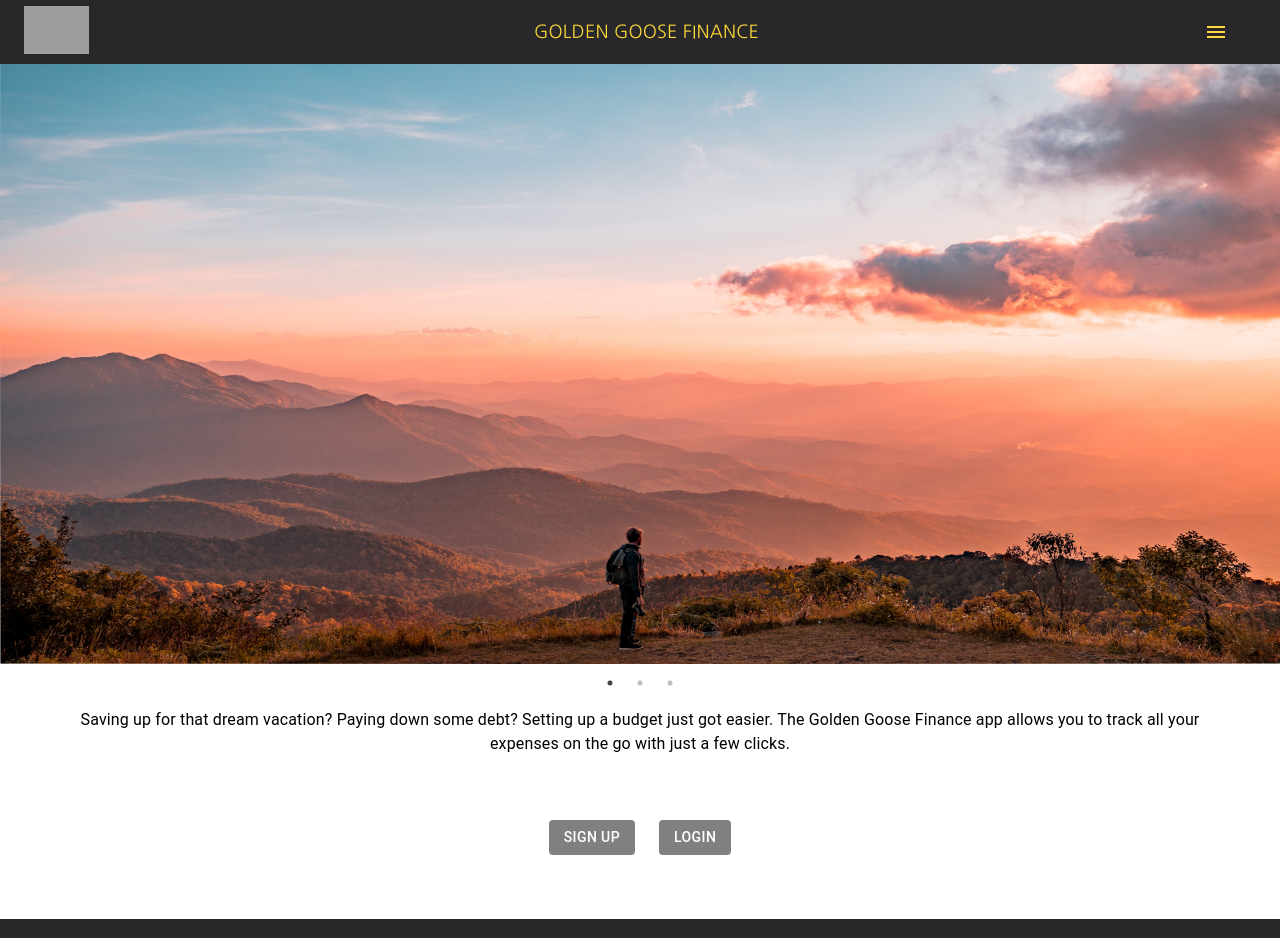
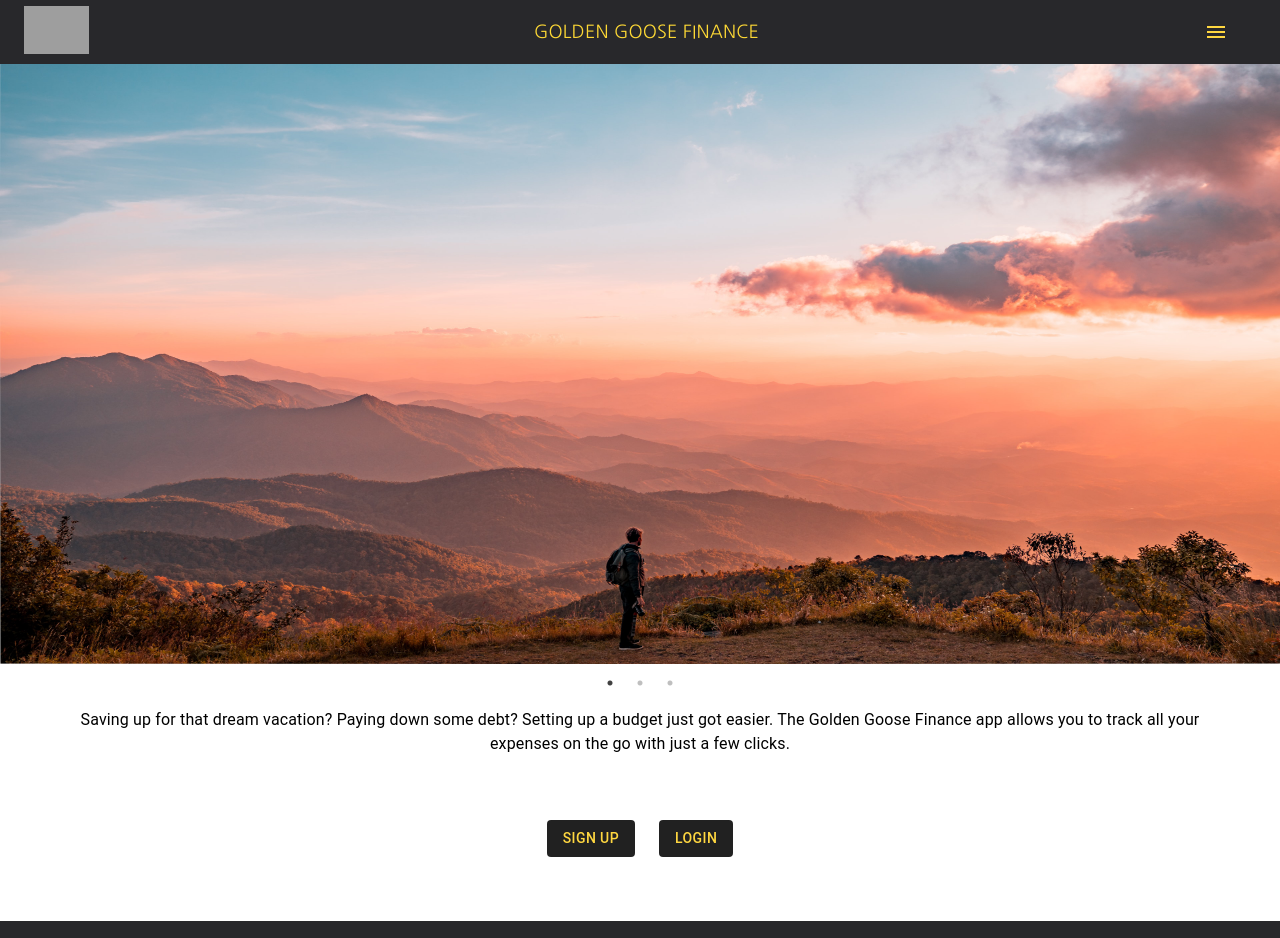
Before and after one commit to edyta0106/Golden-Goose-Finance, a React (Create React App) app in the folder client/: page / in a window 1280 px wide. Shown: the top 938 px of the page. Built offline with nearby package versions, Linux system fonts and the light colour scheme; grey boxes are pictures that could not be loaded.

Commit message:
Added button styling

```diff
--- a/client/src/components/Header/Header.js
+++ b/client/src/components/Header/Header.js
@@ -53,6 +53,7 @@ export default function ButtonAppBar() {
           {Auth.loggedIn() !== true ? (
             <>
               <Menu
+                sx={{ marginRight: "0" }}
                 id="basic-menu"
                 anchorEl={anchorEl}
                 open={open}
--- a/client/src/components/Homepage/Homepage.js
+++ b/client/src/components/Homepage/Homepage.js
@@ -18,22 +18,22 @@ export default function Homepage() {
           }}
         />
         <Typography align="center" component="p" sx={{ my: 5 }}>
-          Saving up for that dream vacation? Paying down some debt? Setting up a
-          budget just got easier. The Golden Goose Finance app allows you to
+          Saving up for that dream vacation? Paying down some debt? Setting up a budget just got easier. The Golden Goose Finance app allows you to
           track all your expenses on the go with just a few clicks.
         </Typography>
-        <Stack
-          direction="horizontal"
-          justifyContent="center"
-          sx={{ my: 5, p: 3 }}
-        >
+        <Stack direction="horizontal" justifyContent="center" sx={{ my: 5, p: 3 }}>
           <Link to="/signup">
             <Button
-              variant="outlined"
+              variant=""
               sx={{
-                bgcolor: "gray",
-                color: "white",
+                color: "#FFD740",
+                backgroundColor: "rgba(0, 0, 0, 0.87)",
                 border: "none",
+                "&:hover": {
+                  transform: "scale(110%)",
+                  transition: "ease-in-out",
+                  backgroundColor: "rgba(45, 45, 45, 0.87)",
+                },
               }}
             >
               Sign Up
@@ -41,12 +41,17 @@ export default function Homepage() {
           </Link>
           <Link to="/login">
             <Button
-              variant="outlined"
+              variant=""
               sx={{
-                bgcolor: "gray",
-                color: "white",
+                color: "#FFD740",
+                backgroundColor: "rgba(0, 0, 0, 0.87)",
+                marginLeft: "1.5rem",
                 border: "none",
-                marginLeft: "1.5rem",
+                "&:hover": {
+                  transform: "scale(110%)",
+                  transition: "ease-in-out",
+                  backgroundColor: "rgba(45, 45, 45, 0.87)",
+                },
               }}
             >
               Login
--- a/client/src/components/Login/Login.js
+++ b/client/src/components/Login/Login.js
@@ -77,8 +77,21 @@ export default function Login() {
             </div>
           ) : null}
           <Box textAlign="center">
-            <Button type="submit" sx={{ mt: 5, border: 1 }}>
-              Login
+            <Button
+              variant=""
+              sx={{
+                mt: 5,
+                color: "#FFD740",
+                backgroundColor: "rgba(0, 0, 0, 0.87)",
+                border: "none",
+                "&:hover": {
+                  transform: "scale(110%)",
+                  transition: "ease-in-out",
+                  backgroundColor: "rgba(45, 45, 45, 0.87)",
+                },
+              }}
+            >
+              Create Account
             </Button>
           </Box>
         </Box>
--- a/client/src/components/SignUp/SignUp.js
+++ b/client/src/components/SignUp/SignUp.js
@@ -74,12 +74,27 @@ export default function SignUp(props) {
             variant="standard"
           />
           <Box textAlign="center">
-            <Button type="submit" sx={{ mt: 5, border: 1 }}>
+            <Button
+              variant=""
+              sx={{
+                mt: 5,
+                color: "#FFD740",
+                backgroundColor: "rgba(0, 0, 0, 0.87)",
+                border: "none",
+                "&:hover": {
+                  transform: "scale(110%)",
+                  transition: "ease-in-out",
+                  backgroundColor: "rgba(45, 45, 45, 0.87)",
+                },
+              }}
+            >
               Create Account
             </Button>
+            ;
           </Box>
         </Box>
       </Container>
     </>
   );
 }
+//
```
